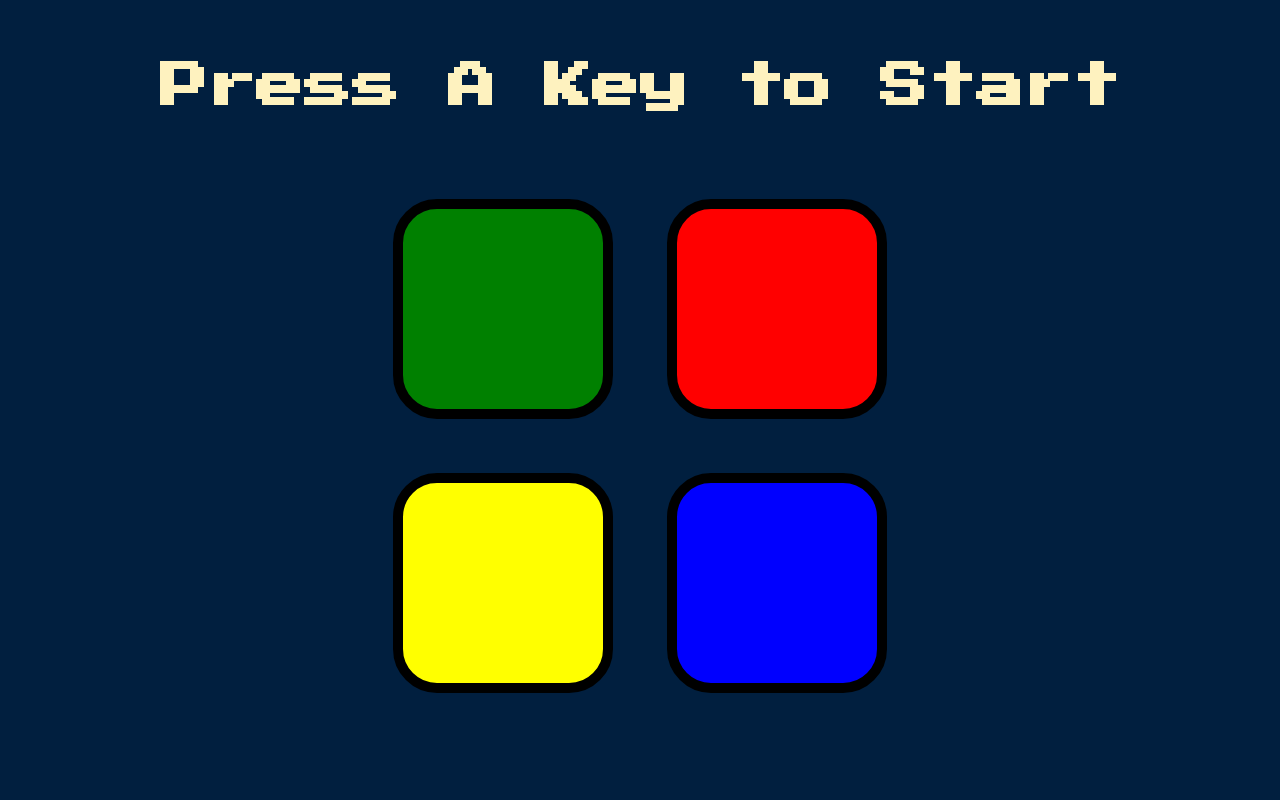
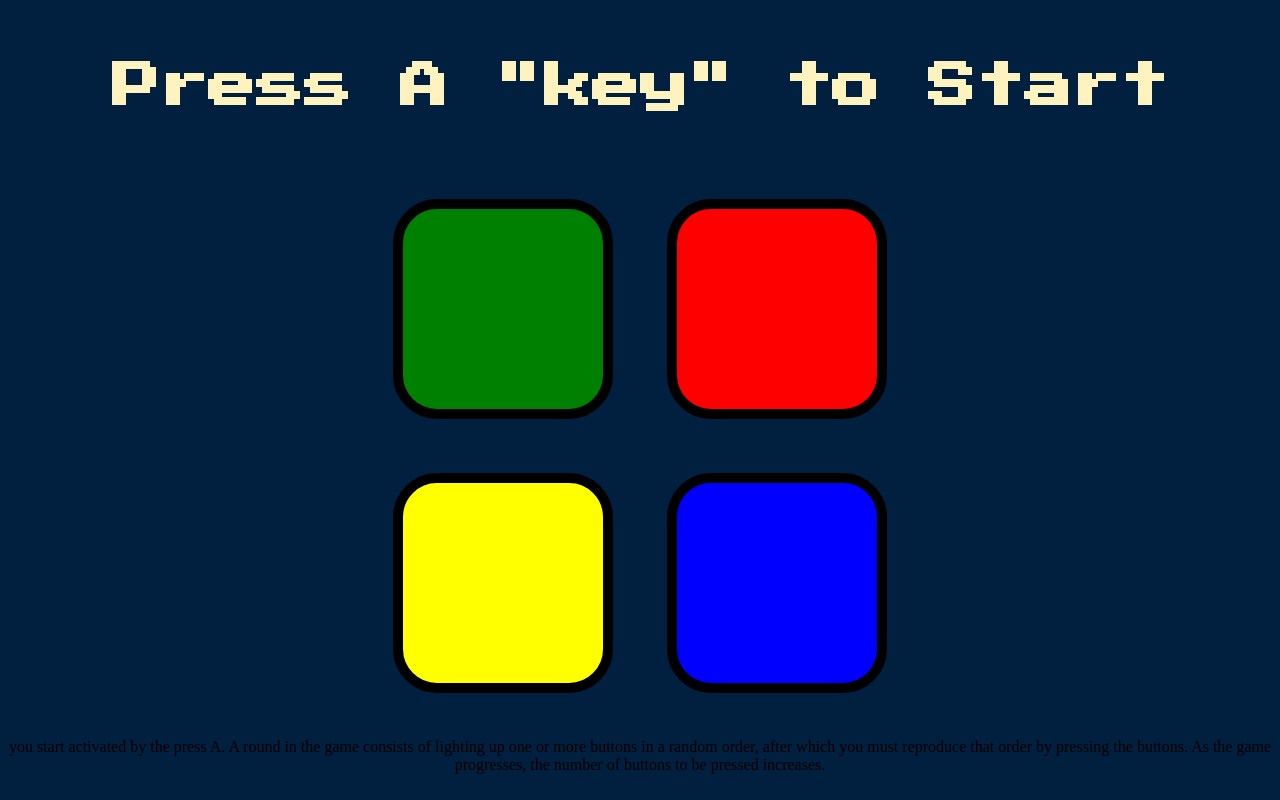
Before and after one commit to swiftkatana/simonGame, a plain HTML site: page index.html in a window 1280 px wide. Drawn offline with nearby package versions, Linux system fonts and the light colour scheme.

Commit message:
Update index.html

```diff
--- a/index.html
+++ b/index.html
@@ -18,7 +18,7 @@
 
 <body>
 
-    <h1 id="level-title">Press A Key to Start</h1>
+    <h1 id="level-title">Press A "key"  to Start</h1>
     <div class="container">
         <div lass="row">
 
@@ -43,7 +43,7 @@
         </div>
 
     </div>
-
+    <p> you start  activated by the press A. A round in the game consists of   lighting up one or more buttons in a random order, after which you must reproduce that order by pressing the buttons. As the game progresses, the number of buttons to be pressed increases.
     <script src="https://ajax.googleapis.com/ajax/libs/jquery/3.4.1/jquery.min.js"></script>
     <script src="index.js"></script>
 </body>
```
